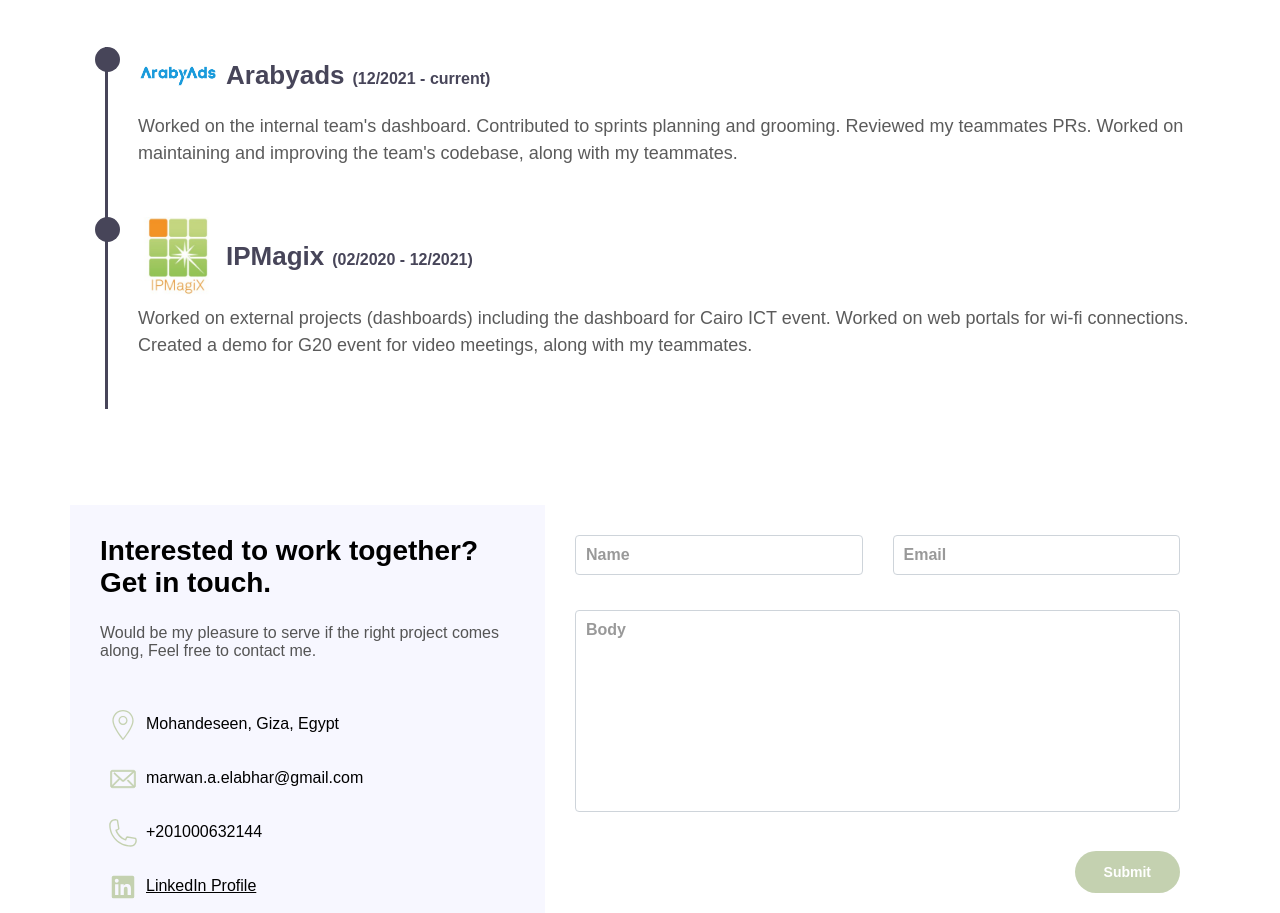
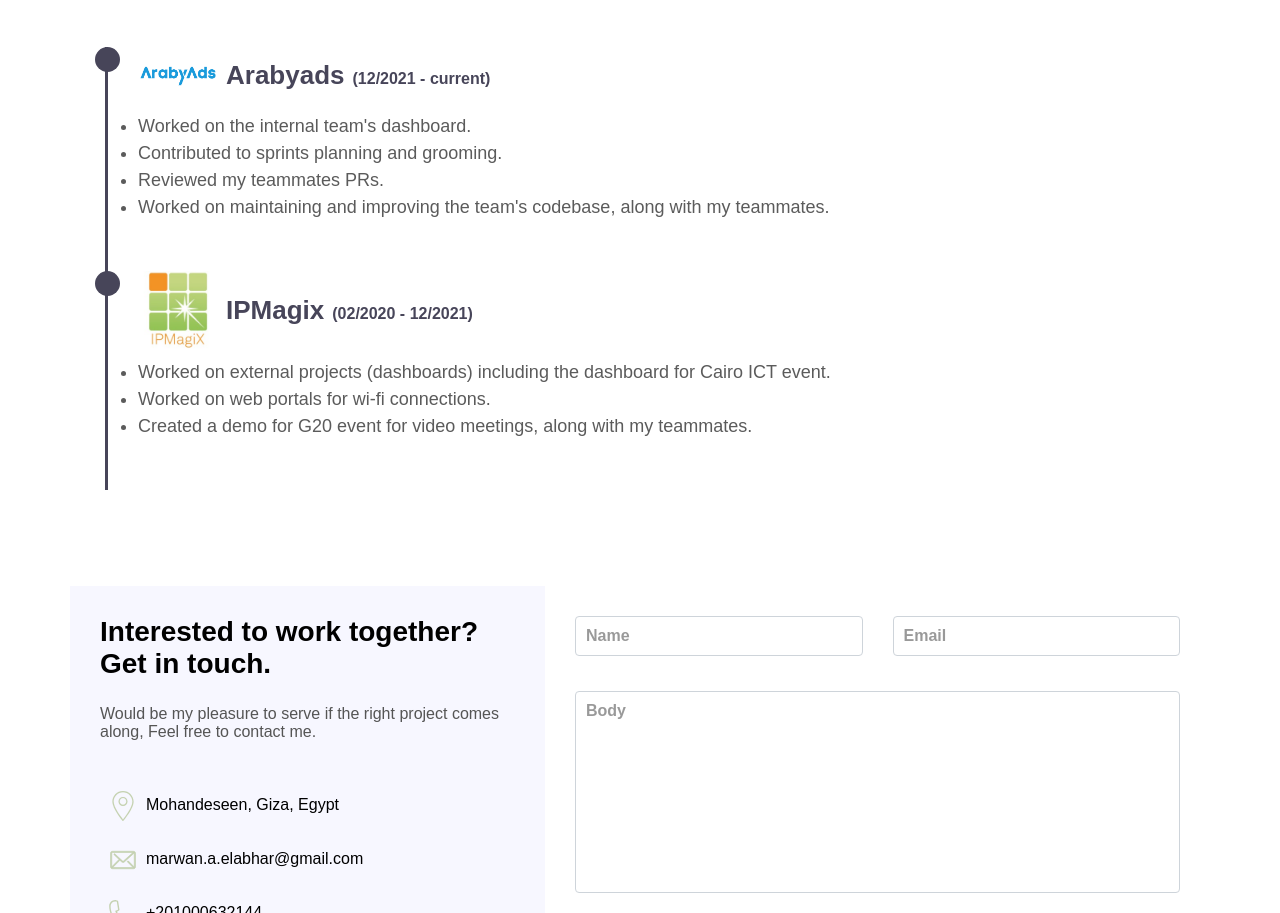
Before and after one commit to MarwanAhmedElAbhar/my-portfolio, a Nuxt app: page / in a window 1280 px wide. Shown: the part 1068-1981 px from the top of the page. Built offline with nearby package versions, Linux system fonts and the light colour scheme.

Commit message:
modify description display

```diff
--- a/components/experience/content.vue
+++ b/components/experience/content.vue
@@ -9,13 +9,18 @@ const { experience } = defineProps({
 <template>
   <div class="content">
     <div class="d-flex align-items-center mb-2 flex-wrap">
-      <img :src="experience.logo" alt="company-logo" class="logo-size mr-2">
+      <img :src="experience.logo" alt="company-logo" class="logo-size mr-2" />
       <div class="d-flex align-items-baseline">
         <p class="experience-name mr-2">{{ experience.name }}</p>
         <p class="experience-period">{{ experience.period }}</p>
       </div>
     </div>
-    <p class="experience-description">{{ experience.description }}</p>
+    <ul
+      v-for="(experience, index) in experience.description"
+      :key="index"
+    >
+      <li class="experience-description">{{ experience }}</li>
+    </ul>
   </div>
 </template>
 
--- a/components/experience/data.js
+++ b/components/experience/data.js
@@ -4,14 +4,15 @@ export default [
         name: "Arabyads",
         logo: "/img/ArabyAds-Logo.jpeg",
         period: "(12/2021 - current)",
-        description: "Worked on the internal team's dashboard. Contributed to sprints planning and grooming. Reviewed my teammates PRs. Worked on maintaining and improving the team's codebase, along with my teammates."
+        description: ["Worked on the internal team's dashboard.",
+        "Contributed to sprints planning and grooming.", "Reviewed my teammates PRs.", "Worked on maintaining and improving the team's codebase, along with my teammates."]
     },
     {
         id: 2,
         name: "IPMagix",
         logo: "/img/ipmagix.jpeg",
         period: "(02/2020 - 12/2021)",
-        description: "Worked on external projects (dashboards) including the dashboard for Cairo ICT event. Worked on web portals for wi-fi connections. Created a demo for G20 event for video meetings, along with my teammates."
+        description: ["Worked on external projects (dashboards) including the dashboard for Cairo ICT event.", "Worked on web portals for wi-fi connections.", "Created a demo for G20 event for video meetings, along with my teammates."]
     },
 
 ]
```
Lines whose indentation alone changed are shown as unchanged.
